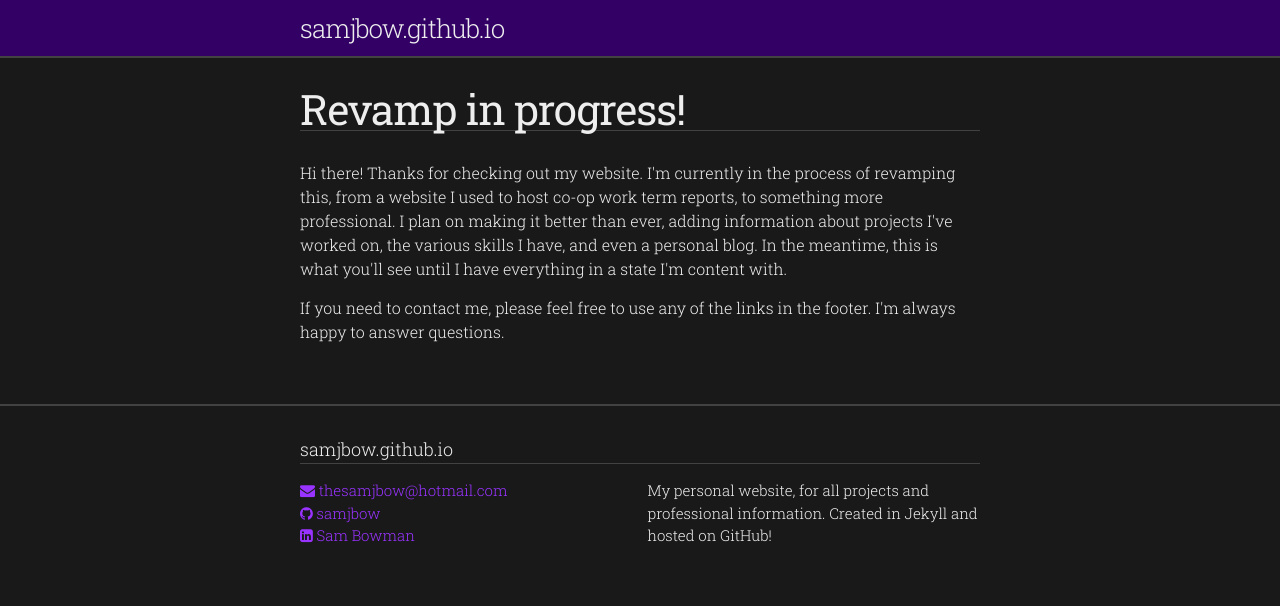
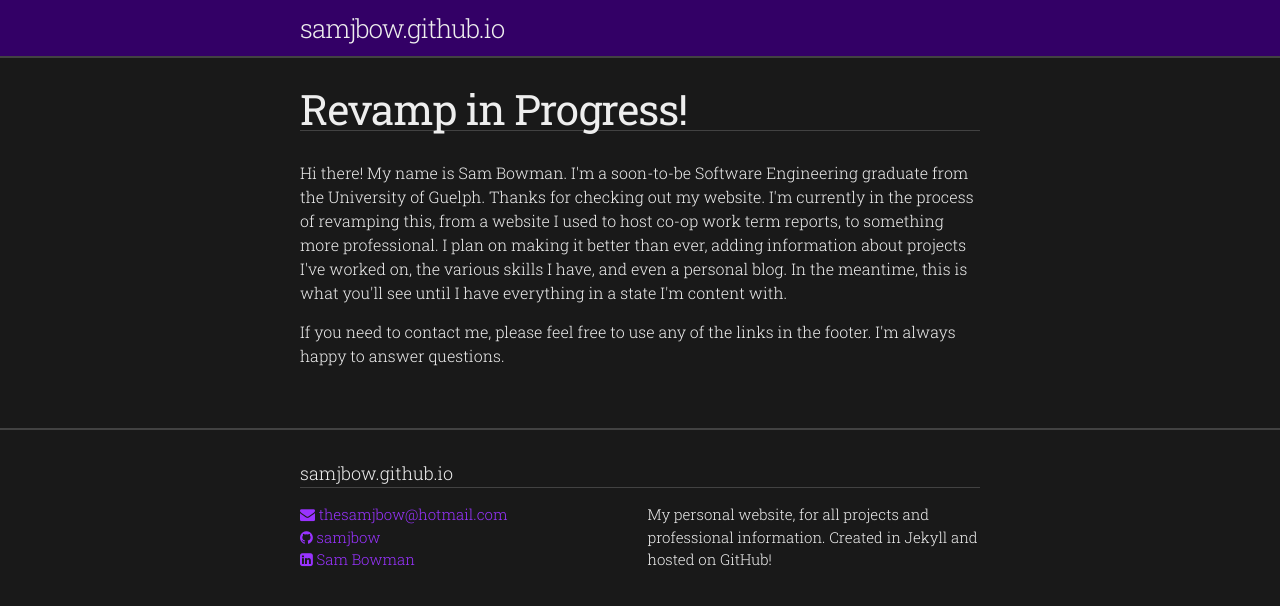
Before and after one commit to samjbow/samjbow.github.io, a Jekyll site: the page built from index.html, in a window 1280 px wide. Shown: the top 606 px of the page. Built offline with Jekyll 4.4.1, drawn with Linux system fonts in a browser that asks for light colours; nearby versions of some CDN libraries.

Commit message:
Updated main page

```diff
--- a/index.html
+++ b/index.html
@@ -1,9 +1,9 @@
 ---
 layout: page
-title: Revamp in progress!
+title: Revamp in Progress!
 ---
 <p>
-  Hi there! Thanks for checking out my website. I'm currently in the process of revamping this, from a website I used to host co-op work term reports, to something more professional. I plan on making it better than ever, adding information about projects I've worked on, the various skills I have, and even a personal blog. In the meantime, this is what you'll see until I have everything in a state I'm content with.
+  Hi there! My name is Sam Bowman. I'm a soon-to-be Software Engineering graduate from the University of Guelph. Thanks for checking out my website. I'm currently in the process of revamping this, from a website I used to host co-op work term reports, to something more professional. I plan on making it better than ever, adding information about projects I've worked on, the various skills I have, and even a personal blog. In the meantime, this is what you'll see until I have everything in a state I'm content with.
 </p>
 
 <p>
```
